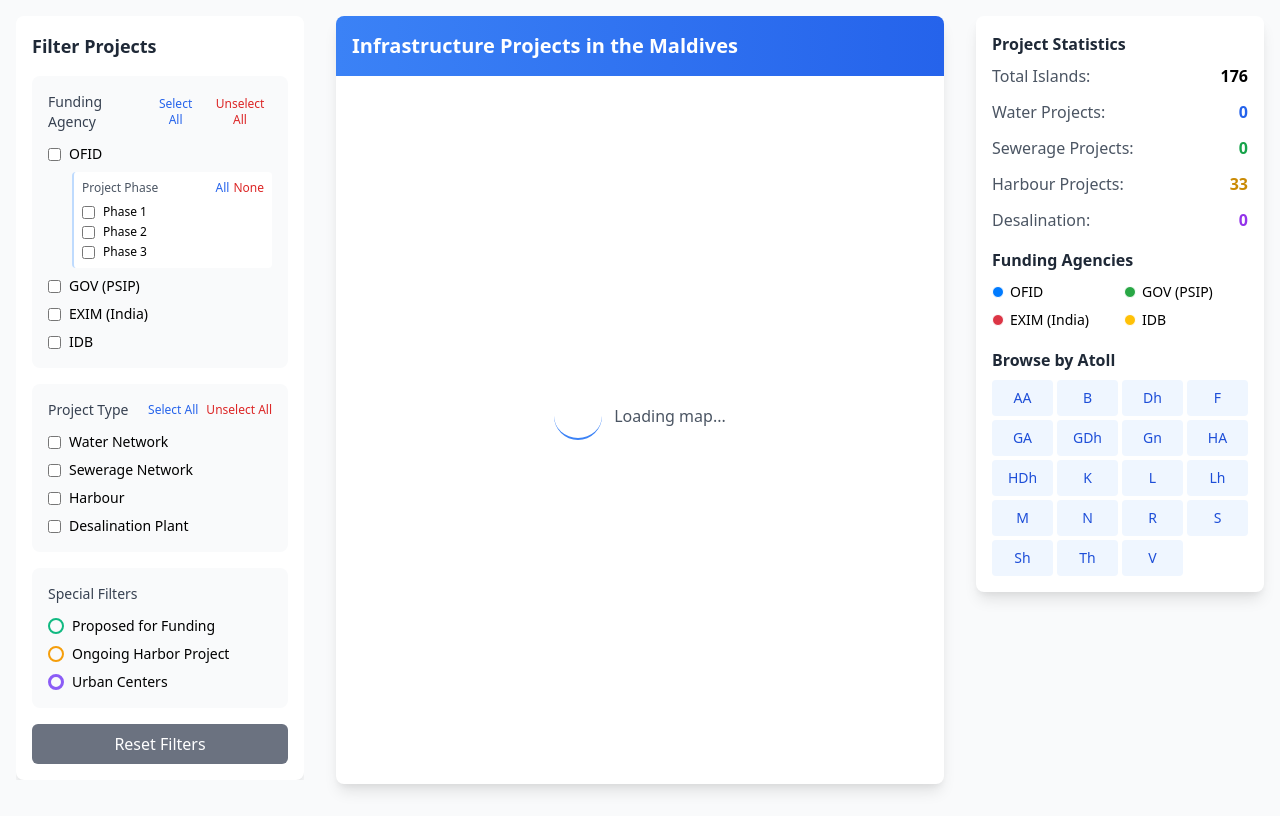
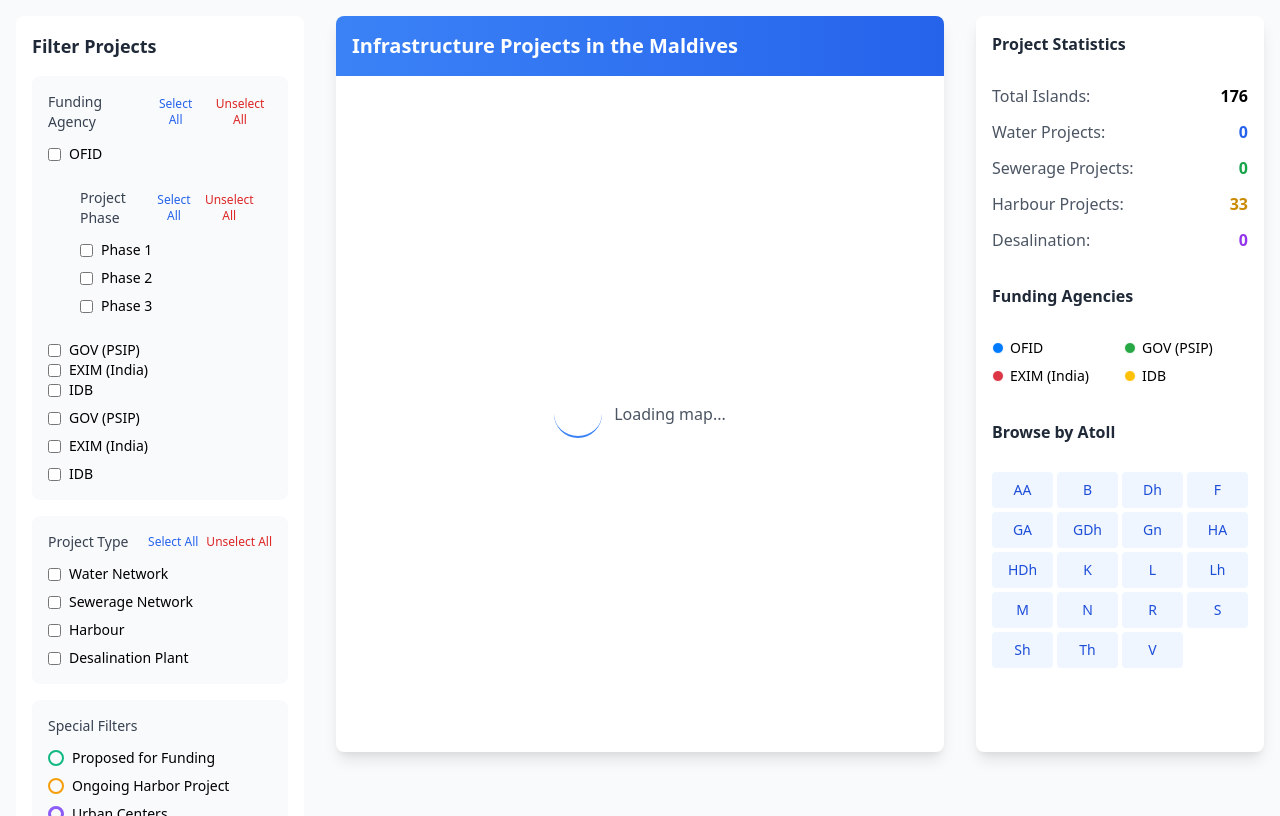
Before and after one commit to Samih0111/OFIDmaps, a plain HTML site: page index.html in a window 1280 px wide. Drawn offline with nearby package versions, Linux system fonts and the light colour scheme; some packages are replaced by stand-ins of ours.

Commit message:
left sidebar working

```diff
--- a/components/filter-section.html
+++ b/components/filter-section.html
@@ -19,28 +19,46 @@
                                 <input type="checkbox" id="funding-OFID" value="OFID" class="funding-checkbox mr-2 rounded">
                                 <span class="text-sm font-medium">OFID</span>
                             </label>
-                            <!-- OFID Sub-filter: Project Phase -->
-                            <div id="ofid-phase-filter" class="ml-6 mt-2 space-y-1 bg-white p-2 rounded border-l-2 border-blue-200">
-                                <div class="flex justify-between items-center mb-2">
-                                    <span class="text-xs font-medium text-gray-600">Project Phase</span>
-                                    <div class="flex gap-1">
-                                        <button id="selectAllPhase" class="text-xs text-blue-600 hover:text-blue-800">All</button>
-                                        <button id="unselectAllPhase" class="text-xs text-red-600 hover:text-red-800">None</button>
-                                    </div>
+                        </div>
+
+                        <!-- Project Phase Filter (Sub-section of OFID) -->
+                        <div class="bg-gray-50 p-4 rounded-lg ml-4">
+                            <div class="flex justify-between items-center mb-3">
+                                <label class="block text-sm font-medium text-gray-700">Project Phase</label>
+                                <div class="flex gap-2">
+                                    <button id="selectAllPhase" class="text-xs text-blue-600 hover:text-blue-800">Select All</button>
+                                    <button id="unselectAllPhase" class="text-xs text-red-600 hover:text-red-800">Unselect All</button>
                                 </div>
+                            </div>
+                            <div class="space-y-2">
                                 <label class="flex items-center">
-                                    <input type="checkbox" id="phase-1" value="Phase 1" class="phase-checkbox mr-2 rounded text-xs">
-                                    <span class="text-xs">Phase 1</span>
+                                    <input type="checkbox" id="phase-1" value="Phase 1" class="phase-checkbox mr-2 rounded">
+                                    <span class="text-sm">Phase 1</span>
                                 </label>
                                 <label class="flex items-center">
-                                    <input type="checkbox" id="phase-2" value="Phase 2" class="phase-checkbox mr-2 rounded text-xs">
-                                    <span class="text-xs">Phase 2</span>
+                                    <input type="checkbox" id="phase-2" value="Phase 2" class="phase-checkbox mr-2 rounded">
+                                    <span class="text-sm">Phase 2</span>
                                 </label>
                                 <label class="flex items-center">
-                                    <input type="checkbox" id="phase-3" value="Phase 3" class="phase-checkbox mr-2 rounded text-xs">
-                                    <span class="text-xs">Phase 3</span>
+                                    <input type="checkbox" id="phase-3" value="Phase 3" class="phase-checkbox mr-2 rounded">
+                                    <span class="text-sm">Phase 3</span>
                                 </label>
                             </div>
+                        </div>
+
+                        <div>
+                        <label class="flex items-center">
+                            <input type="checkbox" id="funding-Government" value="GOV (PSIP)" class="funding-checkbox mr-2 rounded">
+                            <span class="text-sm">GOV (PSIP)</span>
+                        </label>
+                        <label class="flex items-center">
+                            <input type="checkbox" id="funding-EXIM" value="EXIM (India)" class="funding-checkbox mr-2 rounded">
+                            <span class="text-sm">EXIM (India)</span>
+                        </label>
+                        <label class="flex items-center">
+                            <input type="checkbox" id="funding-IDB" value="IDB" class="funding-checkbox mr-2 rounded">
+                            <span class="text-sm">IDB</span>
+                        </label>
                         </div>
                         <label class="flex items-center">
                             <input type="checkbox" id="funding-Government" value="GOV (PSIP)" class="funding-checkbox mr-2 rounded">
--- a/components/statistics-panel.html
+++ b/components/statistics-panel.html
@@ -1,8 +1,8 @@
 <!-- Combined Statistics Panel -->
-<div class="bg-white rounded-lg shadow-lg p-4">
+<div class="bg-white rounded-lg shadow-lg p-4 h-full flex flex-col">
     <!-- Project Statistics -->
-    <div class="mb-4">
-        <h3 class="text-md font-semibold text-gray-800 mb-2">Project Statistics</h3>
+    <div class="mb-8">
+        <h3 class="text-md font-semibold text-gray-800 mb-7">Project Statistics</h3>
         <div id="statsContent">
             <div class="animate-pulse">
                 <div class="h-4 bg-gray-200 rounded mb-2"></div>
@@ -13,8 +13,8 @@
     </div>
 
     <!-- Funding Agencies (2 columns) -->
-    <div class="mb-4">
-        <h3 class="text-md font-semibold text-gray-800 mb-2">Funding Agencies</h3>
+    <div class="mb-8">
+        <h3 class="text-md font-semibold text-gray-800 mb-7">Funding Agencies</h3>
         <div id="legendContent" class="grid grid-cols-2 gap-x-2 gap-y-1">
             <div class="legend-item">
                 <div class="legend-color" style="background-color: #007bff;"></div>
@@ -36,9 +36,9 @@
     </div>
 
     <!-- Browse by Atoll -->
-    <div>
-        <h3 class="text-md font-semibold text-gray-800 mb-2">Browse by Atoll</h3>
-        <div id="atollButtons" class="grid grid-cols-4 gap-1">
+    <div class="flex-1 flex flex-col">
+        <h3 class="text-md font-semibold text-gray-800 mb-7">Browse by Atoll</h3>
+        <div id="atollButtons" class="grid grid-cols-4 gap-1 flex-1 content-start">
             <!-- Atoll buttons will be generated dynamically -->
         </div>
     </div>
--- a/css/main.css
+++ b/css/main.css
@@ -2,7 +2,7 @@
 
 /* Map styles */
 #map {
-    height: calc(100vh - 120px);
+    height: 100%;
     width: 100%;
 }
 
@@ -10,7 +10,8 @@
     display: flex;
     align-items: center;
     justify-content: center;
-    height: calc(100vh - 120px);
+    height: 100%;
+    width: 100%;
 }
 
 /* Common container styles */
--- a/index.html
+++ b/index.html
@@ -15,21 +15,21 @@
 
     <!-- Main Content -->
     <main class="w-full">
-        <div class="flex min-h-screen">
+        <div class="flex" style="height: calc(100vh - 2rem);">
 
             <!-- Left Sidebar - Filters (Fixed Width) -->
-            <div class="w-80 flex-shrink-0 p-4" id="filterContainer">
+            <div class="w-80 flex-shrink-0 p-4 h-full" id="filterContainer">
                 <!-- Filter component will be loaded here -->
             </div>
 
             <!-- Map Section (Expandable) -->
-            <div class="flex-1 p-4">
-                <div class="bg-white rounded-lg shadow-lg overflow-hidden h-full">
-                    <div class="p-4 bg-gradient-to-r from-blue-500 to-blue-600">
+            <div class="flex-1 p-4 h-full">
+                <div class="bg-white rounded-lg shadow-lg overflow-hidden h-full flex flex-col">
+                    <div class="p-4 bg-gradient-to-r from-blue-500 to-blue-600 flex-shrink-0">
                         <h2 class="text-xl font-semibold text-white">Infrastructure Projects in the Maldives</h2>
                     </div>
 
-                    <div id="map" class="relative">
+                    <div id="map" class="relative flex-1">
                         <div class="loading">
                             <div class="animate-spin rounded-full h-12 w-12 border-b-2 border-blue-500"></div>
                             <span class="ml-3 text-gray-600">Loading map...</span>
@@ -39,7 +39,7 @@
             </div>
 
             <!-- Right Sidebar - Statistics (Fixed Width) -->
-            <div class="w-80 flex-shrink-0 p-4" id="statisticsContainer">
+            <div class="w-80 flex-shrink-0 p-4 h-full" id="statisticsContainer">
                 <!-- Statistics component will be loaded here -->
             </div>
         </div>
```
